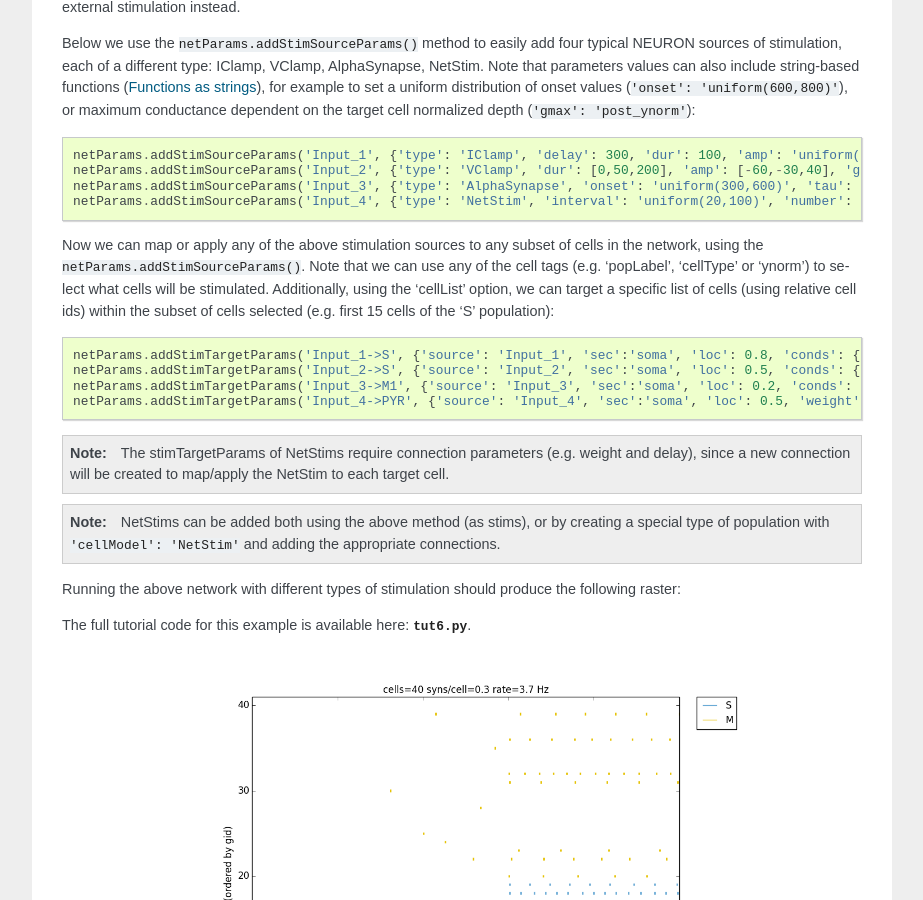
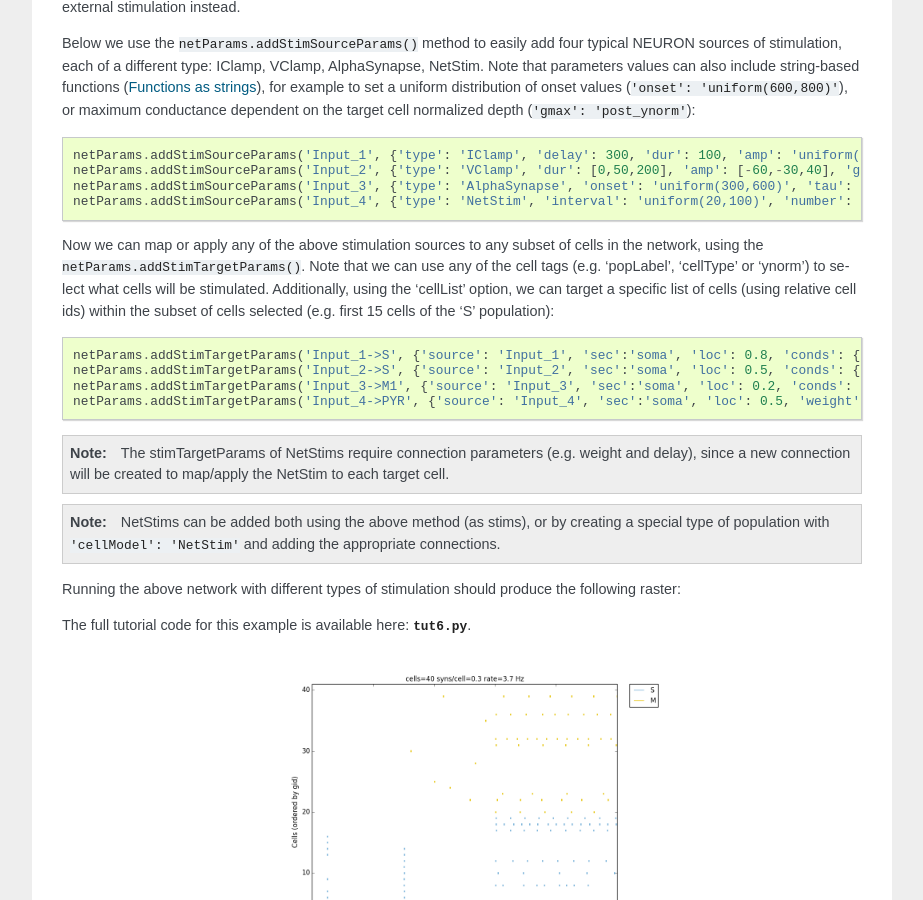
Before and after one commit to suny-downstate-medical-center/netpyne, a Sphinx documentation site: the page built from doc/source/tutorial.rst, in a window 1280 px wide and 900 px high, scrolled down 12208 px. Shown: the whole window, without its empty margins (198-1121 px from the left). Built offline with Sphinx 7.4.7, drawn with Linux system fonts in a browser that asks for light colours.

Commit message:
fixed tut6

```diff
--- a/doc/source/tutorial.rst
+++ b/doc/source/tutorial.rst
@@ -513,7 +513,7 @@ Below we use the ``netParams.addStimSourceParams()`` method to easily add four t
 	netParams.addStimSourceParams('Input_4', {'type': 'NetStim', 'interval': 'uniform(20,100)', 'number': 1000, 'start': 600, 'noise': 0.1})
 
 
-Now we can map or apply any of the above stimulation sources to any subset of cells in the network, using the ``netParams.addStimSourceParams()``. Note that we can use any of the cell tags (e.g. 'popLabel', 'cellType' or 'ynorm') to select what cells will be stimulated. Additionally, using the 'cellList' option, we can target a specific list of cells (using relative cell ids) within the subset of cells selected (e.g. first 15 cells of the 'S' population)::
+Now we can map or apply any of the above stimulation sources to any subset of cells in the network, using the ``netParams.addStimTargetParams()``. Note that we can use any of the cell tags (e.g. 'popLabel', 'cellType' or 'ynorm') to select what cells will be stimulated. Additionally, using the 'cellList' option, we can target a specific list of cells (using relative cell ids) within the subset of cells selected (e.g. first 15 cells of the 'S' population)::
 
 	netParams.addStimTargetParams('Input_1->S', {'source': 'Input_1', 'sec':'soma', 'loc': 0.8, 'conds': {'popLabel':'S', 'cellList': range(15)}})
 	netParams.addStimTargetParams('Input_2->S', {'source': 'Input_2', 'sec':'soma', 'loc': 0.5, 'conds': {'popLabel':'S', 'ynorm': [0,0.5]}})
@@ -533,7 +533,7 @@ Running the above network with different types of stimulation should produce the
 The full tutorial code for this example is available here: :download:`tut6.py <code/tut6.py>`.
 
 .. image:: figs/tut6.png
-	:width: 70%
+	:width: 50%
 	:align: center
 
 
```
